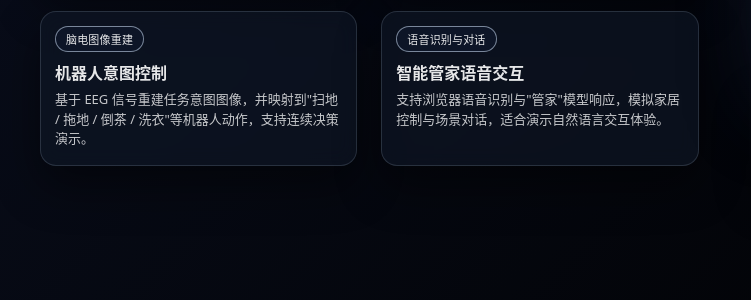
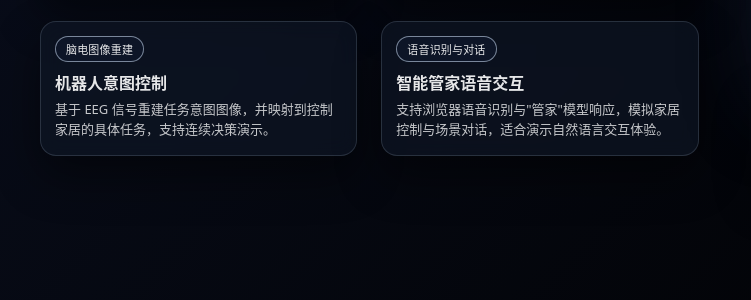
Before and after one commit to zj-huster/super-brain, a website: page index.html in a window 1280 px wide. Shown: the part 450-750 px from the top of the page, 0-751 px from the left. Drawn offline with Linux system fonts and the light colour scheme.

Commit message:
完善文字部分

```diff
--- a/index.html
+++ b/index.html
@@ -47,7 +47,7 @@
               <div class="mode-card__tag">脑电图像重建</div>
               <div class="mode-card__title">机器人意图控制</div>
               <div class="mode-card__desc">
-                基于 EEG 信号重建任务意图图像，并映射到"扫地 / 拖地 / 倒茶 / 洗衣"等机器人动作，支持连续决策演示。
+                基于 EEG 信号重建任务意图图像，并映射到控制家居的具体任务，支持连续决策演示。
               </div>
             </a>
 
```
